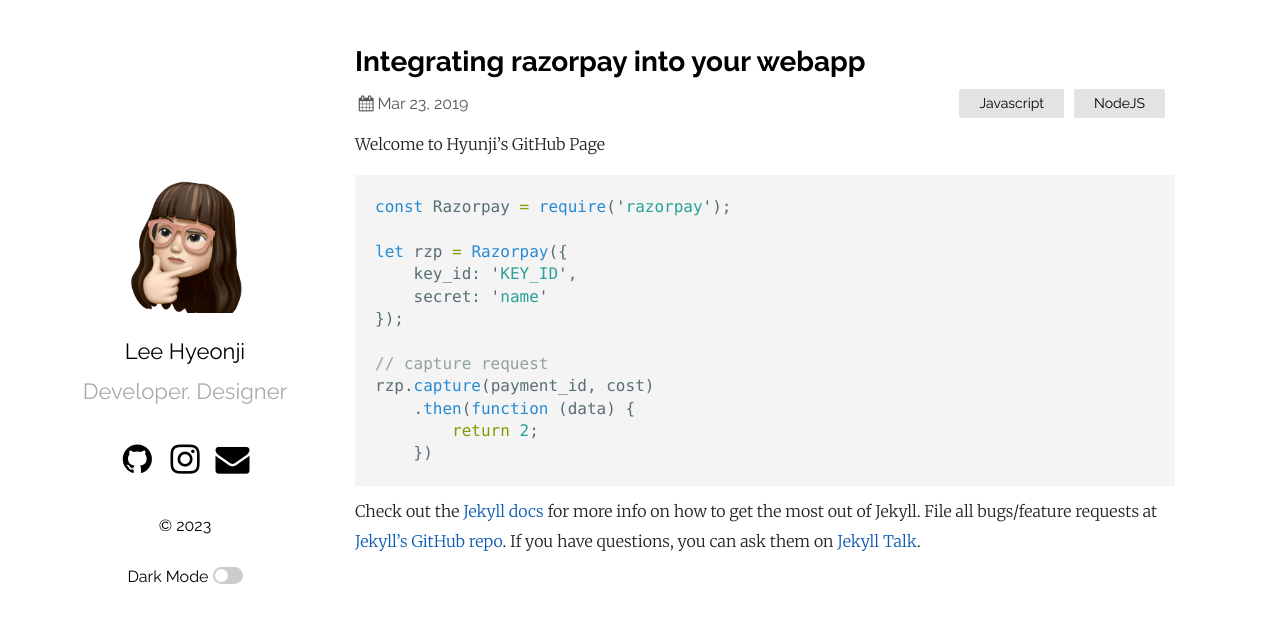
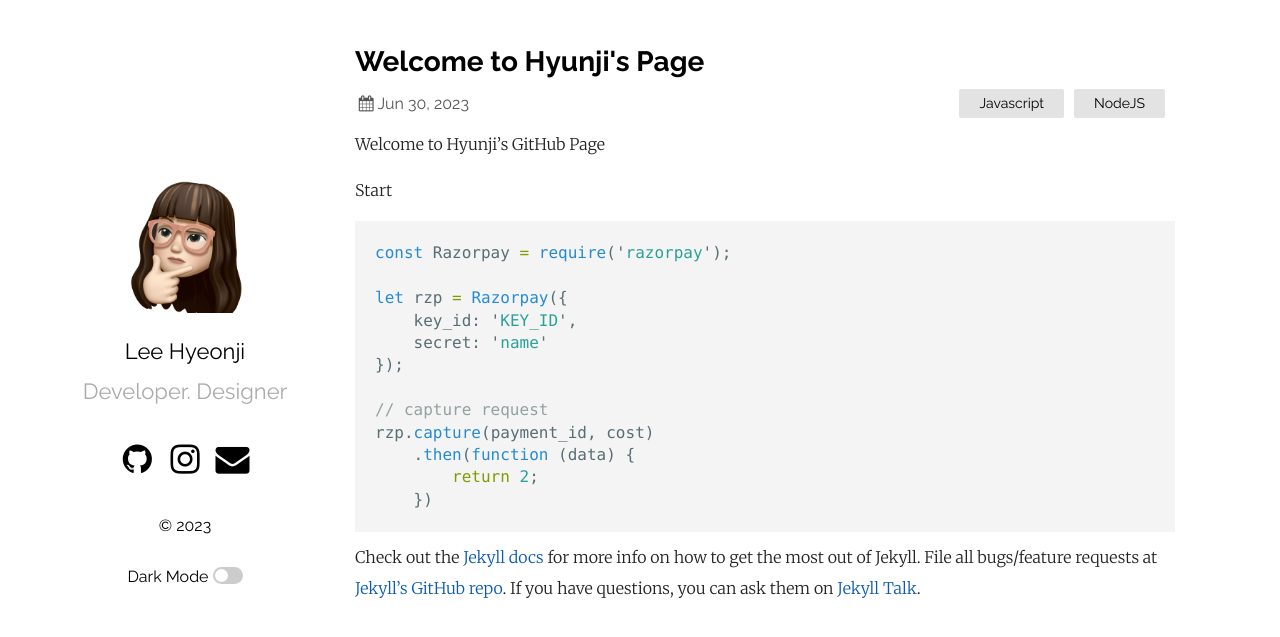
Before and after one commit to ehyeong/ehyeong.github.io, a Jekyll site: the page built from _posts/2023-07-01-welcome-to-hyunji-page.markdown, in a window 1280 px wide. Shown: the top 637 px of the page. Built offline with Jekyll 4.4.1, drawn with Linux system fonts in a browser that asks for light colours.

Commit message:
과감한 수정

````diff
--- a/_posts/2019-03-23-welcome-to-jekyll 복사본.markdown
+++ b/_posts/2023-07-01-welcome-to-hyunji-page.markdown
@@ -1,10 +1,12 @@
 ---
 layout: post
-title:  "Integrating razorpay into your webapp"
-date:   2019-03-23 21:03:36 +0530
+title:  "Welcome to Hyunji's Page"
+date:   2023-07-01 03:16:36 +0530
 categories: Javascript NodeJS
 ---
 Welcome to Hyunji's GitHub Page
+
+Start
 
 ```javascript
 const Razorpay = require('razorpay');
````
